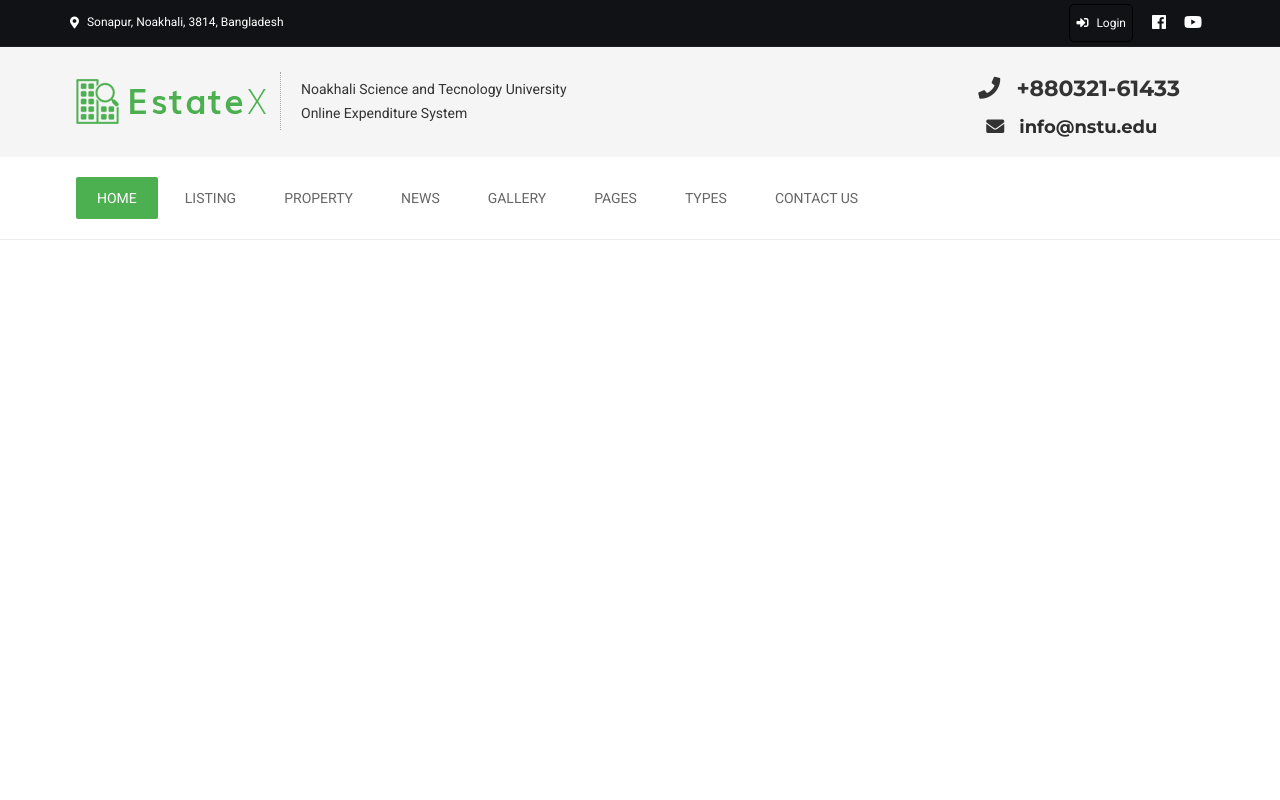
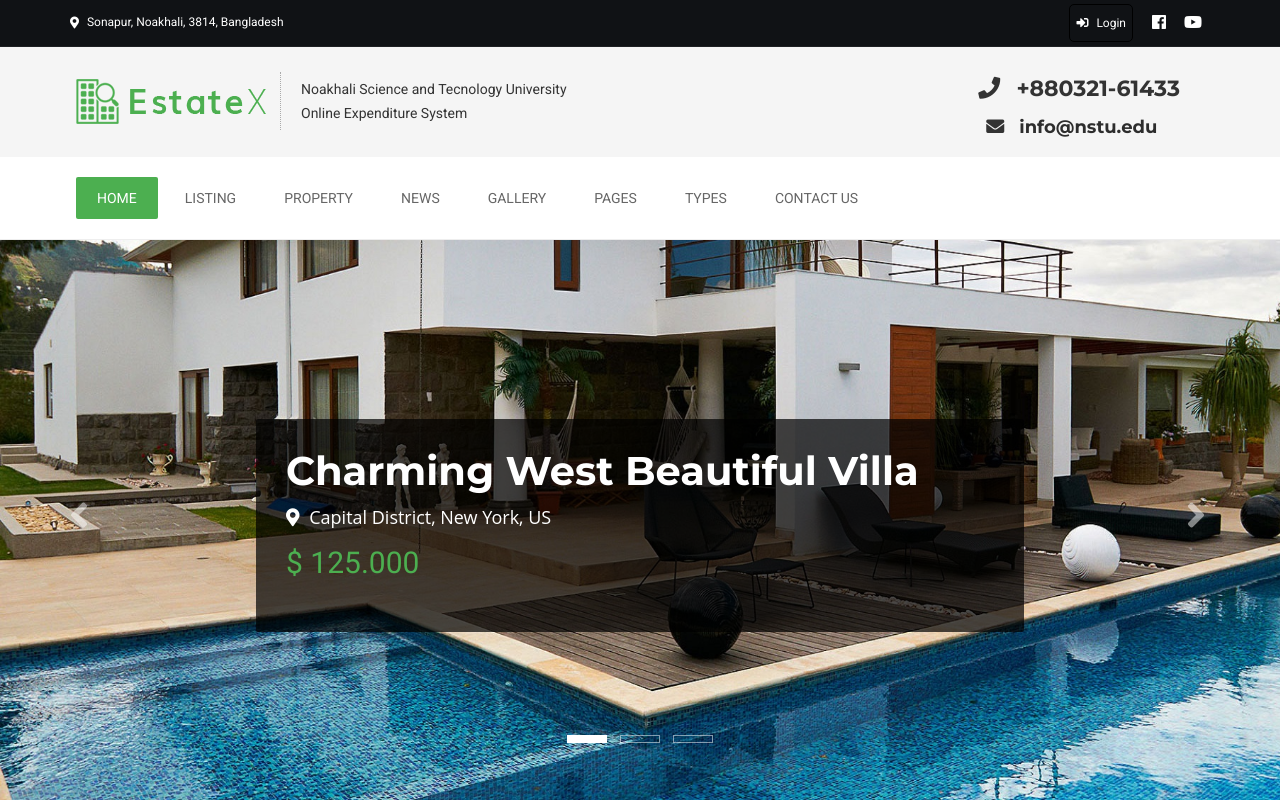
Before and after one commit to shafikshaon/nstu-oems, a Django app: page / in a window 1280 px wide. Run offline with Django 3.2, Linux system fonts and the light colour scheme; some libraries are stand-ins or nearby versions.

Commit message:
homepage slider added

```diff
--- a/home/templates/home/index.html
+++ b/home/templates/home/index.html
@@ -1,5 +1,65 @@
 {% extends 'home/base.html' %}
 {% load staticfiles %}
 {% block body %}
+    <div id="carousel-area">
+        <div id="carousel-slider" class="carousel slide" data-interval="3000">
 
+            <ol class="carousel-indicators">
+                <li data-target="#carousel-slider" data-slide-to="0" class="active">
+                </li>
+                <li data-target="#carousel-slider" data-slide-to="1">
+                </li>
+                <li data-target="#carousel-slider" data-slide-to="2">
+                </li>
+            </ol>
+            <div class="carousel-inner">
+
+                <div class="item active" style="background-image: url({% static 'img/slider/bg-1.jpg' %});">
+                    <div class="carousel-caption">
+                        <h2>
+Charming West Beautiful Villa
+</h2>
+                        <h3>
+<i class="fas fa-map-marker-alt"></i> Capital District, New York, US
+</h3>
+                        <div class="price-sl">
+                            $ 125.000
+                        </div>
+                    </div>
+                </div>
+                <div class="item" style="background-image: url({% static 'img/slider/bg-2.jpg' %});">
+                    <div class="carousel-caption">
+                        <h2>
+House With Beautiful Scendery
+</h2>
+                        <h3>
+<i class="fas fa-map-marker-alt"></i> Seattle, Washington, US
+</h3>
+                        <div class="price-sl">
+                            $ 255.000
+                        </div>
+                    </div>
+                </div>
+                <div class="item" style="background-image: url({% static 'img/slider/bg-3.jpg' %});">
+                    <div class="carousel-caption">
+                        <h2>
+Luxurious Huge Duplex
+</h2>
+                        <h3>
+<i class="fas fa-map-marker-alt"></i> Los Angeles, California, US
+</h3>
+                        <div class="price-sl">
+                            $ 350.000
+                        </div>
+                    </div>
+                </div>
+            </div>
+            <a class="left carousel-control" href="#carousel-slider" role="button" data-slide="prev">
+                <i class="fas fa-angle-left"></i>
+            </a>
+            <a class="right carousel-control" href="#carousel-slider" role="button" data-slide="next">
+                <i class="fas fa-angle-right"></i>
+            </a>
+        </div>
+    </div>
 {% endblock %}
```
